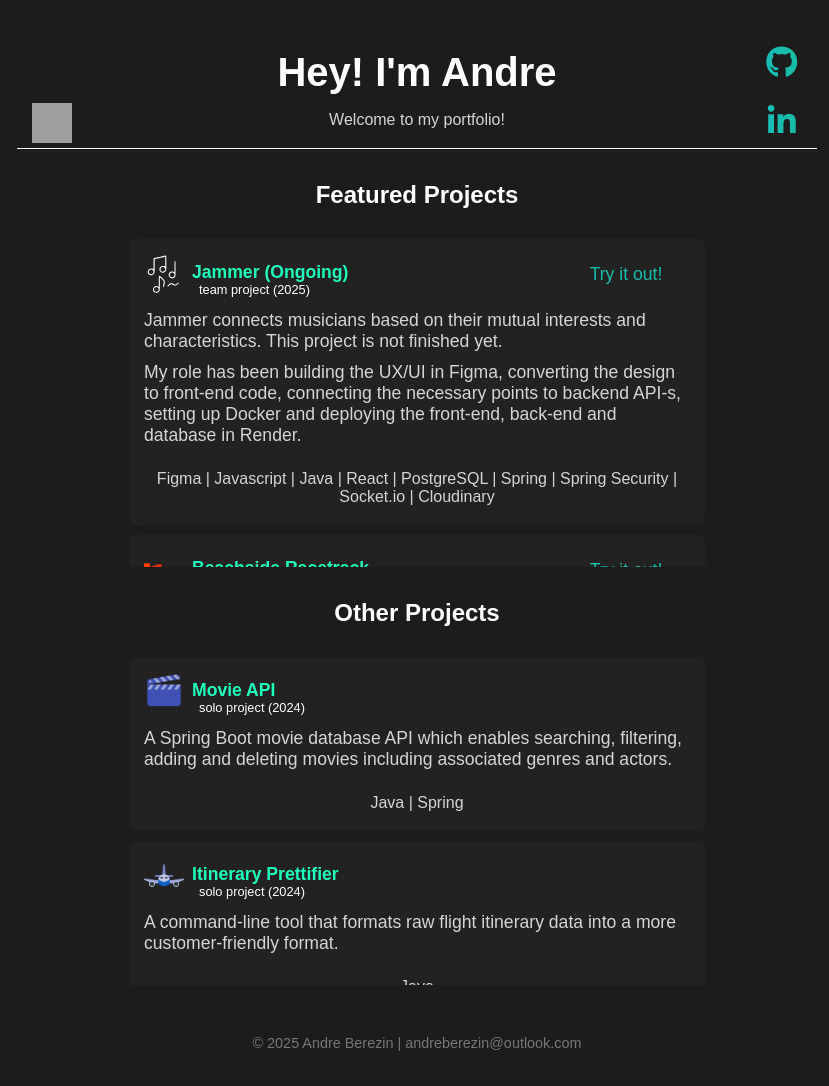
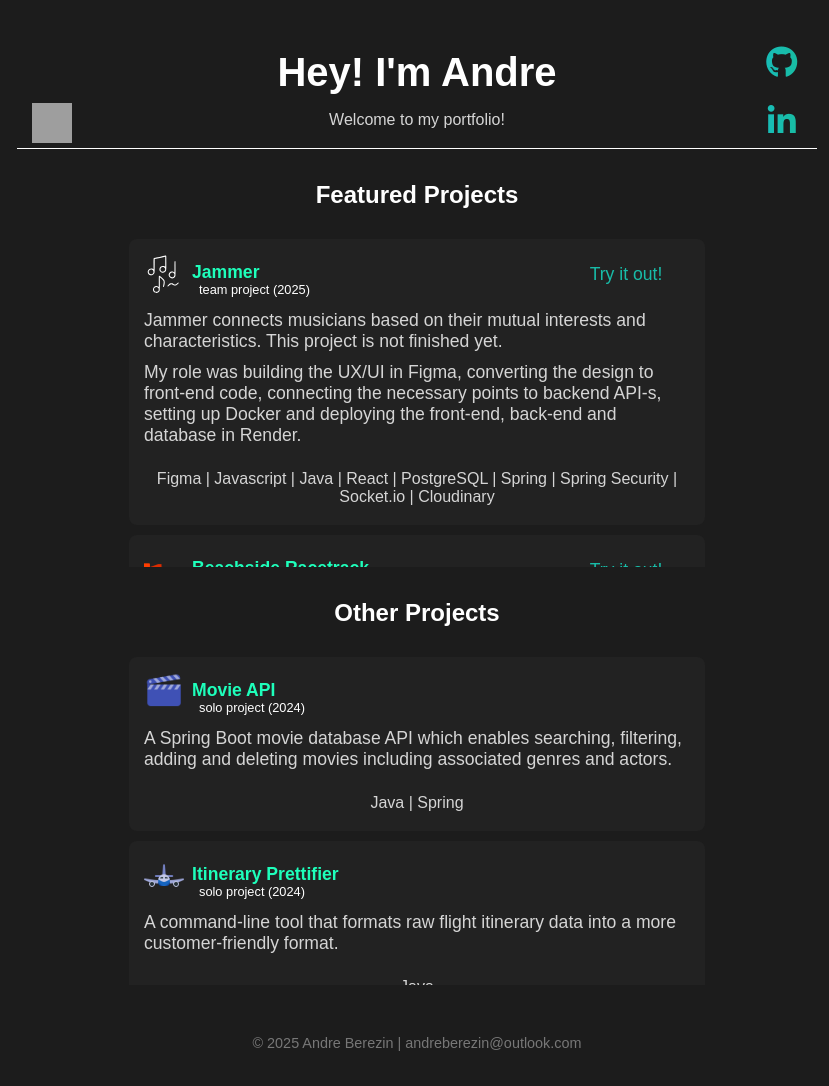
Before and after one commit to andreberezin/andreberezin.github.io, a Jekyll site: the page built from README.md, in a window 1280 px wide. Shown: the whole page, without its empty margins (223-1052 px from the left). Built offline with Jekyll 4.4.1, drawn with Linux system fonts in a browser that asks for light colours; our own code applies the rules of GitHub Pages for plain Markdown files; grey boxes are pictures that could not be loaded.

Commit message:
jammer finished

```diff
--- a/_layouts/default.html
+++ b/_layouts/default.html
@@ -70,8 +70,8 @@
                     <div class='title-wrapper' data-type-en='team project (2025)' data-type-ee='tiimiprojekt (2025)'>
                         <div class='title' data-type='team project'>
                             <img src='../assets/icons/match-me-icon.svg' alt='Jammer' class='icon jammer'/>
-                            <p class='project-name' lang='en'>Jammer (Ongoing)</p>
-                            <p class='project-name' lang='ee' hidden>Jammer (Pooleliolev)</p>
+                            <p class='project-name' lang='en'>Jammer</p>
+                            <p class='project-name' lang='ee' hidden>Jammer</p>
                         </div>
                     </div>
                 </a>
@@ -82,8 +82,8 @@
             </div>
             <p class='description' lang='en'>Jammer connects musicians based on their mutual interests and characteristics. This project is not finished yet. </p>
             <p class='description' lang='ee' hidden>Jammer ühendab muusikuid vastavalt ühistele huvidele ja omadustele. Projekt ei ole veel lõpetatud. </p>
-            <p class='description my-role' lang='en'>My role has been building the UX/UI in Figma, converting the design to front-end code, connecting the necessary points to backend API-s, setting up Docker and deploying the front-end, back-end and database in Render.</p>
-            <p class='description my-role' lang='ee' hidden>Minu roll on UX/UI disaini loomine Figmas, selle ümberkirjutamine front-end koodi, vajalike punktide ühendamine back-end API-dega, Dockeri seadistamine ning front-endi, back-endi ja andmebaasi seadistamine Renderis.</p>
+            <p class='description my-role' lang='en'>My role was building the UX/UI in Figma, converting the design to front-end code, connecting the necessary points to backend API-s, setting up Docker and deploying the front-end, back-end and database in Render.</p>
+            <p class='description my-role' lang='ee' hidden>Minu roll oli UX/UI disaini loomine Figmas, selle ümberkirjutamine front-end koodi, vajalike punktide ühendamine back-end API-dega, Dockeri seadistamine ning front-endi, back-endi ja andmebaasi seadistamine Renderis.</p>
             <p class='stack'> Figma | Javascript | Java | React | PostgreSQL | Spring | Spring Security | Socket.io | Cloudinary </p>
         </div>
         <div class="project-item">
```
